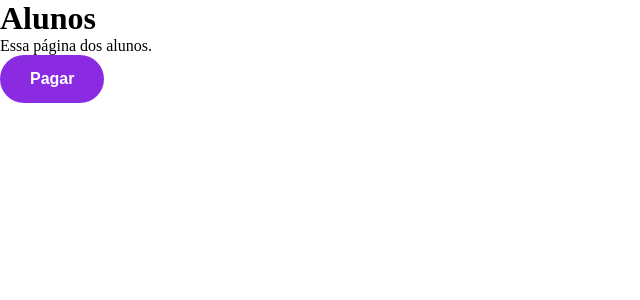
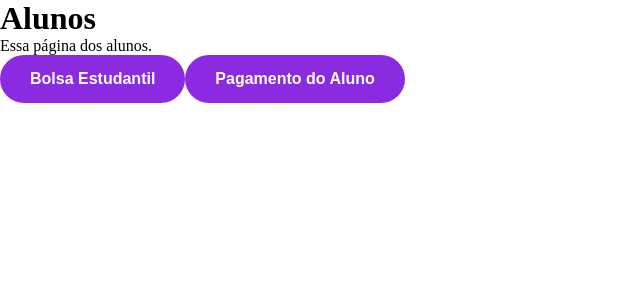
Before and after one commit to GabrielInacio07/OrganizaBus, a Next.js app: page /rotas/aluno in a window 1280 px wide. Shown: the top 300 px of the page, without its empty margins (0-640 px from the left). Built offline with nearby package versions, Linux system fonts and the light colour scheme.

Commit message:
Adicionando prototipo de botão para tipos de pagamento

```diff
--- a/src/app/api/route.js
+++ b/src/app/api/route.js
@@ -18,7 +18,6 @@ export async function POST(req) {
                 failure: "http://localhost:3000/rotas/failure",
                 pending: "http://localhost:3000/rotas/pending",
             },
-
         };
 
         console.log("Preference:", preference); // Adicionando log para a preferência
--- a/src/app/rotas/aluno/page.js
+++ b/src/app/rotas/aluno/page.js
@@ -1,12 +1,15 @@
 'use client'
-import CheckoutButton from "@/components/checkoutButton"
+import CheckoutAuxilio from "@/components/checkoutAuxilio"
+import CheckoutPagar from "@/components/checkoutPagar"
+
 
 export default function Alunos() {
     return (
         <div>
             <h1>Alunos</h1>
             <p>Essa página dos alunos.</p>
-            <CheckoutButton  title='Bolsa-Municipal' price= {280} quantity= {1}/>
+            <CheckoutAuxilio  title='Bolsa-Estudantil' price= {280} quantity={1} />
+            <CheckoutPagar title='Pagamento do Aluno' price= {220} quantity={1}/>
         </div>
     )
 }
--- a/src/components/checkoutButton.tsx
+++ b/src/components/checkoutAuxilio.tsx
@@ -8,7 +8,7 @@ interface Product{
 }
 
 
-export default function CheckoutButton({title,price,quantity}:Product){
+export default function CheckoutAuxilio({title,price,quantity}:Product){
 
     const handlePayment = async () =>{
 
@@ -27,6 +27,6 @@ export default function CheckoutButton({title,price,quantity}:Product){
     }
 
     return(
-        <button className={styles.botao} onClick={handlePayment}>Pagar</button>
+        <button className={styles.botao} onClick={handlePayment}>Bolsa Estudantil</button>
     )
 }
--- /dev/null
+++ b/src/components/checkoutPagar.tsx
@@ -0,0 +1,32 @@
+'use client'
+import styles from '../styles/Botao.module.css'
+
+interface Product{
+    title: String,
+    price: Number,
+    quantity: Number
+}
+
+
+export default function CheckoutPagar({title,price,quantity}:Product){
+
+    const handlePayment = async () =>{
+
+        const response = await fetch('/api/',{
+            method: 'POST',
+            headers: {'Content-Type':'application/json'},
+            body: JSON.stringify({title,price,quantity})
+        })
+
+        const data = await response.json()
+        if(data.id){
+            window.location.href = `http://www.mercadopago.com.br/checkout/v1/redirect?pref_id=${data.id}`;
+        }
+
+
+    }
+
+    return(
+        <button className={styles.botao} onClick={handlePayment}>Pagamento do Aluno</button>
+    )
+}
```
